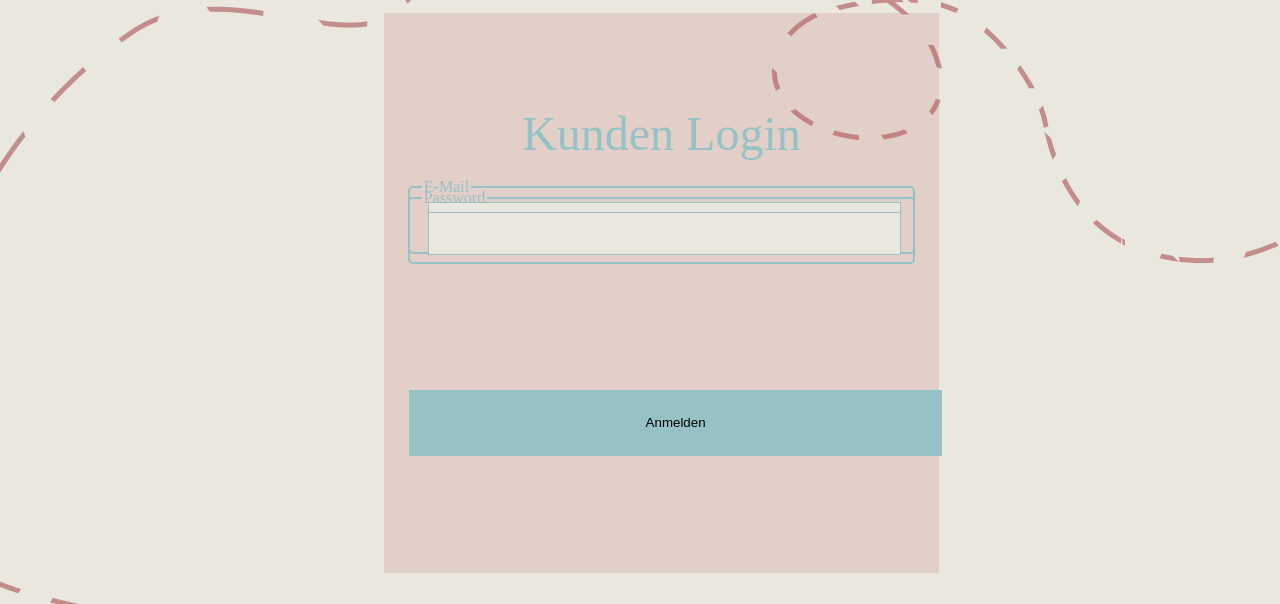
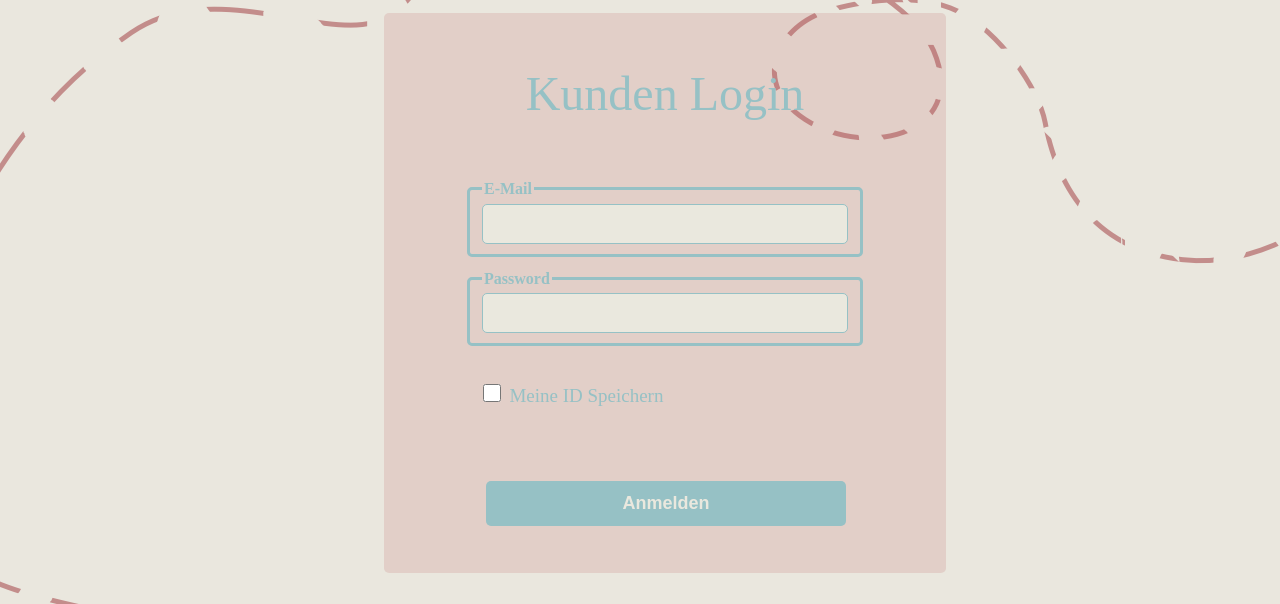
Before and after one commit to TKSpectro/WebProject, a PHP site: page /index.php?a=login in a window 1280 px wide. Shown: the part 196-800 px from the top of the page. Run offline with PHP 8.4, Linux system fonts and the light colour scheme; data that the repository does not hold is empty.

Commit message:
Login/Formular-Style ist fertig

```diff
--- a/assert/css/Toyplanet_style.css
+++ b/assert/css/Toyplanet_style.css
@@ -34,57 +34,76 @@ tr {
     overflow: hidden;
 }
 
+ul {
+    margin: 0;
+    padding: 0;
+    overflow: hidden;
+    list-style: none;
+}
+
+li {
+    display: inline;
+}
+
+.startseite img {
+    width: 25em;
+    height: 35em;
+    border: 10px solid red;
+}
+
 #jung {
     margin-left: 2.5em;
-    width: 25em;
-    height: 35em;
-    border: 10px #90B3B6 solid;
+    border-color: #90B3B6;
 }
 
 #vater {
-    width: 25em;
-    height: 35em;
-    border: 10px #E9BA65 solid;
+    border-color: #E9BA65;
     margin-left: 2.5em;
 }
 
 #girls {
-    width: 25em;
-    height: 35em;
-    border: 10px #C38D8B solid;
+    border-color: #C38D8B;
     margin-left: 2.5em;
 }
 
-table.login {
+table {
     margin: 1% 30%;
     color: #96C1C5;
     background-color: rgba(183, 88, 91, 0.17);
-    height: 35em;
-    width: 30em;
+    border-radius: 5px;
 }
 
-table.login fieldset {
-    width: 25em;
-    height: 3.5em;
-    border-radius: 5px;
-    border: solid 2px #96C1C5;
-    margin: -5em 1.3em;
+table.formular {
+    height: 55em;
 }
 
-table.login input {
-    width: 35em;
-    height: 2.9em;
+table.login {
+    height: 35em;
+}
+
+table fieldset {
+    border-radius: 5px;
+    border: solid 3px #96C1C5;
+    font-weight: bold;
+}
+
+fieldset.login_fieldset {
+    margin: -1.5em 5em;
+}
+
+fieldset.register_fieldset {
+    margin: -0.8em 8em;
+}
+
+table input {
+    border-radius: 5px;
+    width: 20em;
+    height: 2em;
     background-color: #EAE8DE;
     border: solid 1px #96C1C5;
-    margin-left: 0.5em;
-}
-
-table.login input[type="submit"] {
-    width: 40em;
-    height: 5em;
-    background-color: #96C1C5;
-    border: none;
-    margin-left: 4%;
+    font-size: 18px;
+    color: #96C1C5;
+    font-weight: bold;
 }
 
 #title {
@@ -92,3 +111,28 @@ table.login input[type="submit"] {
     font-size: 3em;
     text-align: center;
 }
+
+table input[type="checkbox"] {
+    margin-left: 5.3em;
+    width: 20px;
+    height: 18px;
+}
+
+table label {
+    font-size: 19px;
+}
+
+table input[type="submit"] {
+    background-color: #96C1C5;
+    color: #EAE8DE;
+    border: none;
+    height: 2.5em;
+}
+
+table.login input[type="submit"] {
+    margin-left: 5.5em;
+}
+
+table.formular input[type="submit"] {
+    margin-left: 8.3em;
+}
--- a/views/pages/login.php
+++ b/views/pages/login.php
@@ -4,16 +4,18 @@
         <tr><td id="title">Kunden Login</td></tr>
 
         <tr><td>
-            <fieldset><legend>E-Mail</legend>
-            <input type="email" name="email"></fieldset>
+            <fieldset class="login_fieldset"><legend>E-Mail</legend>
+            <input class= "login_input" type="email" name="email"></fieldset>
         </td></tr>
 
         <tr><td>
-            <fieldset><legend>Password</legend>
+            <fieldset class="login_fieldset"><legend>Password</legend>
             <input type="password" name="password"></fieldset>
         </td></tr>
 
-
+        <tr><td>
+            <input type="checkbox" name="id"> <label for="id">Meine ID Speichern </label>
+        </td></tr>
 
         <tr>
         <td><input type="submit"  name="submit" value="Anmelden"></td>
```
Also changed, not shown: views/pages/formular.php (+12 -11 lines), views/pages/index.php (+12 -13 lines).
